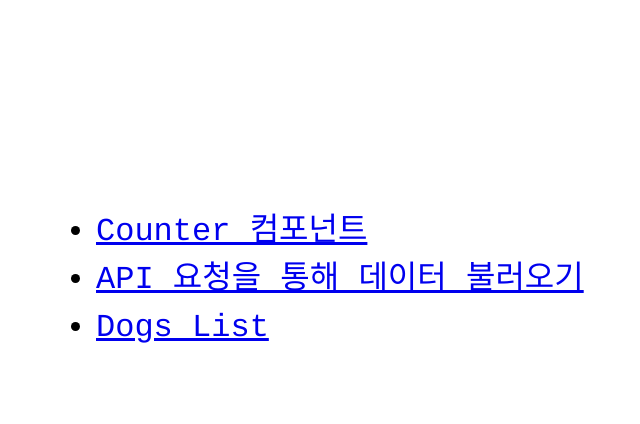
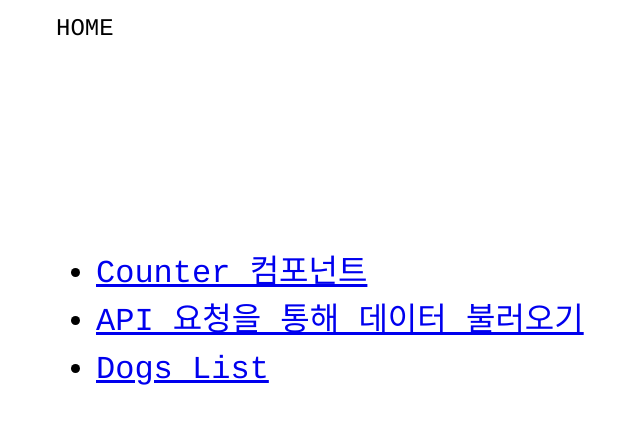
Before and after one commit to pacokwon/20fall-frontend-seminar, a React (Create React App) app in the folder cra/: page / in a window 1280 px wide. Shown: the top 424 px of the page, without its empty margins (264-904 px from the left). Built offline with nearby package versions, Linux system fonts and the light colour scheme.

Commit message:
add: simple header

```diff
--- a/cra/src/index.css
+++ b/cra/src/index.css
@@ -7,3 +7,14 @@ code {
   font-family: source-code-pro, Menlo, Monaco, Consolas, 'Courier New',
     monospace;
 }
+
+#header > a {
+  text-decoration: none;
+  color: black;
+  font-size: 1.5rem;
+  font-family: Courier, monospace;
+}
+
+#header {
+  margin-top: 15px;
+}
--- a/cra/src/index.js
+++ b/cra/src/index.js
@@ -1,6 +1,6 @@
 import React from 'react';
 import ReactDOM from 'react-dom';
-import { BrowserRouter, Route, Switch } from 'react-router-dom'
+import { BrowserRouter, Route, Link, Switch } from 'react-router-dom'
 import './index.css';
 import App from './App';
 import DogsList from './components/DogsList'
@@ -14,6 +14,9 @@ import Dogs from './components/Dogs'
 
 ReactDOM.render(
   <BrowserRouter>
+    <div id='header'>
+      <Link to="/">HOME</Link>
+    </div>
     <Switch>
       <Route exact path="/">
         <App />
```
Also changed, not shown: cra/src/App.js (+3 -9 lines).
